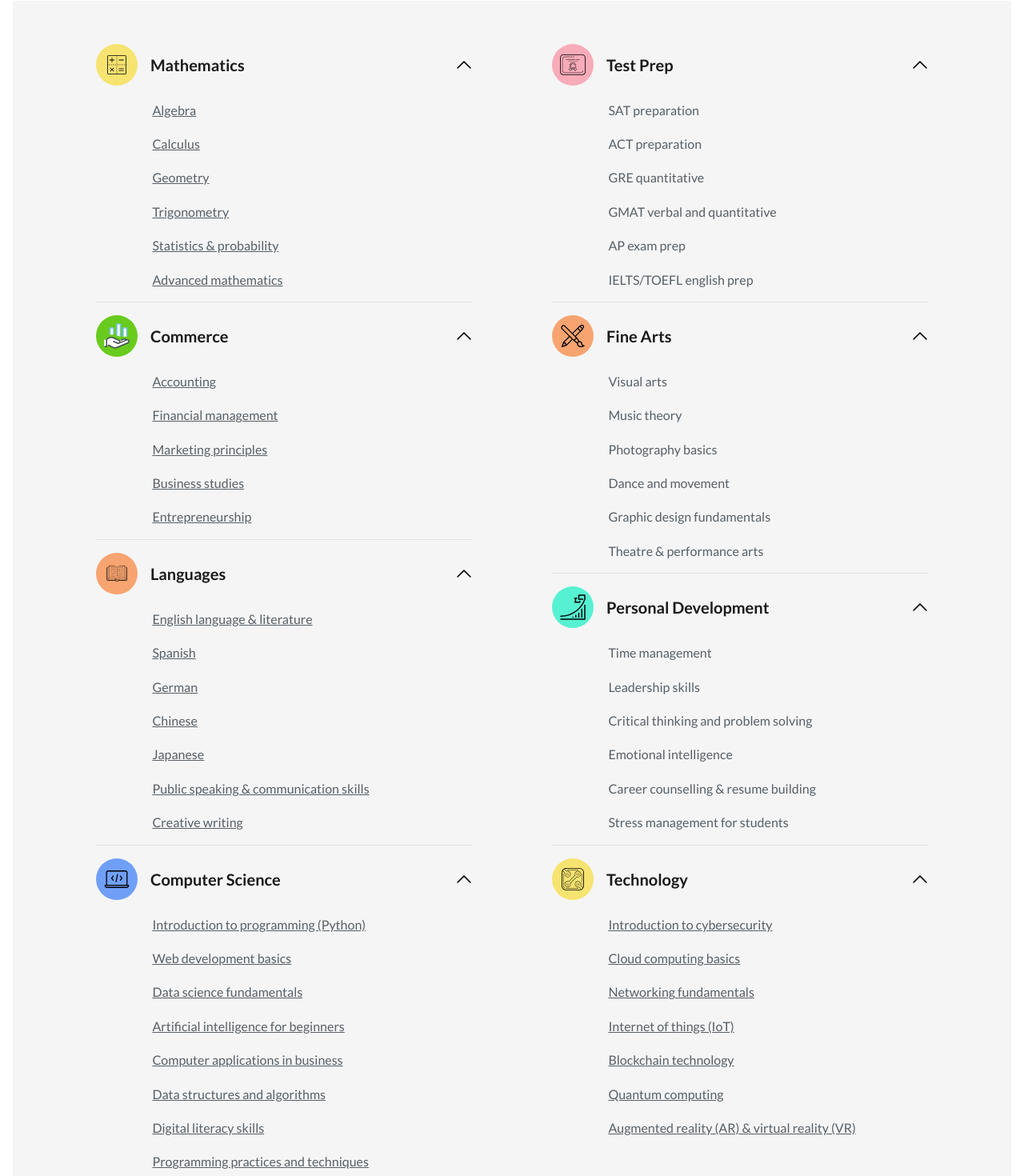
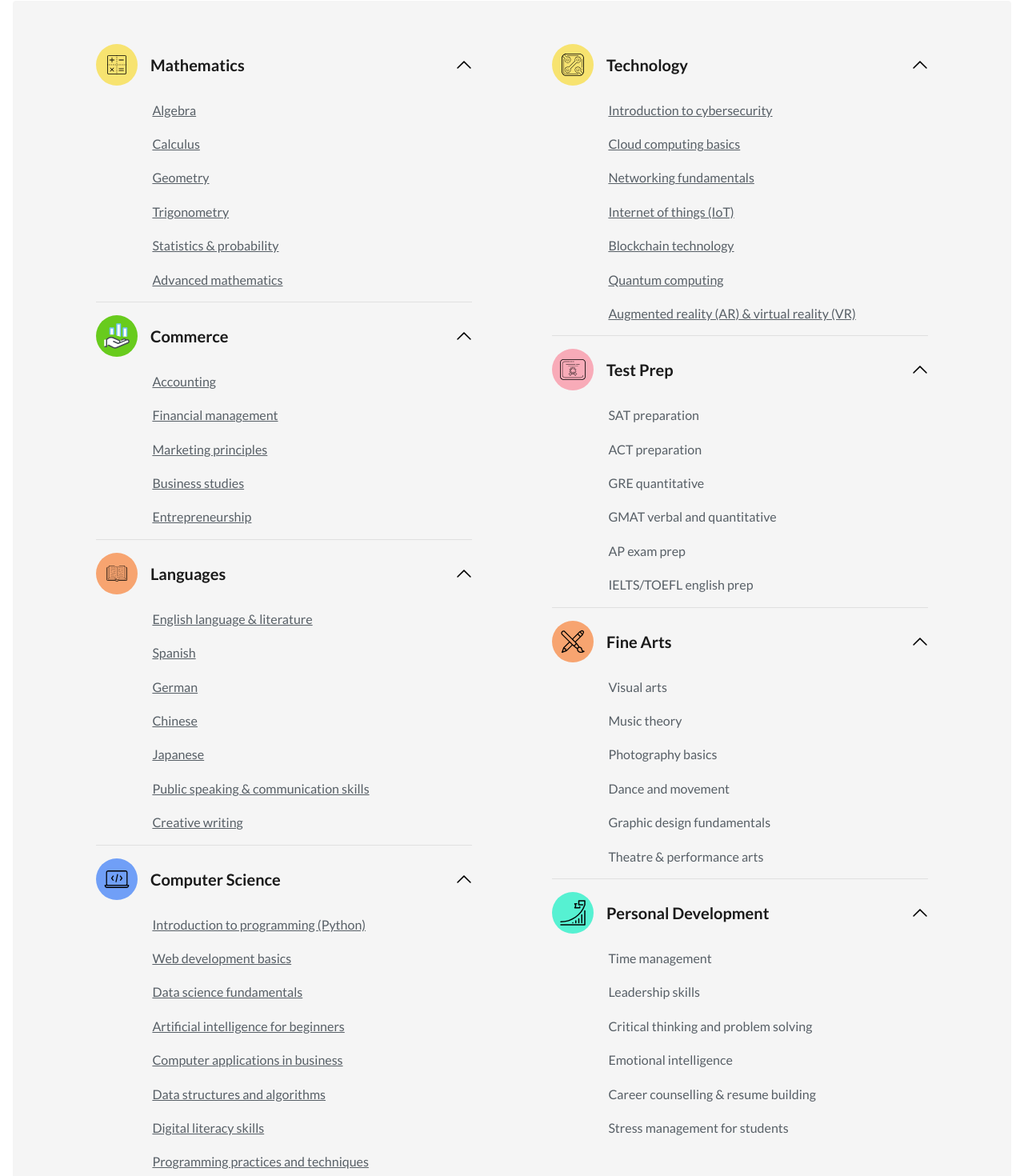
Before and after one commit to Mutohi-R/StarClasses, a React (Vite) app: page / in a window 1280 px wide. Shown: the part 500-1970 px from the top of the page at 80% size. Built offline with nearby package versions, Linux system fonts and the light colour scheme.

Commit message:
rearranged courses

```diff
--- a/src/components/Courses/Courses.jsx
+++ b/src/components/Courses/Courses.jsx
@@ -167,12 +167,18 @@ const Courses = () => {
                 </a>
               </li>
               <li>
-                <a href={webDevelopmentBasics} download={"web development basics"}>
+                <a
+                  href={webDevelopmentBasics}
+                  download={"web development basics"}
+                >
                   Web development basics
                 </a>
               </li>
               <li>
-                <a href={dataScienceFundamentals} download={"data science fundamentals"}>
+                <a
+                  href={dataScienceFundamentals}
+                  download={"data science fundamentals"}
+                >
                   Data science fundamentals
                 </a>
               </li>
@@ -182,22 +188,34 @@ const Courses = () => {
                 </a>
               </li>
               <li>
-                <a href={computerApplicationsInBusiness} download={"computer applications in business"}>
+                <a
+                  href={computerApplicationsInBusiness}
+                  download={"computer applications in business"}
+                >
                   Computer applications in business
                 </a>
               </li>
               <li>
-                <a href={dataStructuresAndAlgorithms} download={"data structures and algorithms"}>
+                <a
+                  href={dataStructuresAndAlgorithms}
+                  download={"data structures and algorithms"}
+                >
                   Data structures and algorithms
                 </a>
               </li>
               <li>
-                <a href={digitalLiteracySkills} download={"digital literacy skills"}>
+                <a
+                  href={digitalLiteracySkills}
+                  download={"digital literacy skills"}
+                >
                   Digital literacy skills
                 </a>
               </li>
               <li>
-                <a href={programmingPracticesAndTechniques} download={"programming practices and techniques"}>
+                <a
+                  href={programmingPracticesAndTechniques}
+                  download={"programming practices and techniques"}
+                >
                   Programming practices and techniques
                 </a>
               </li>
@@ -208,6 +226,58 @@ const Courses = () => {
           </div>
         </div>
         <div className="grid gap-2">
+          <AccordionItem icon={technology} title="Technology">
+            <ul role="list">
+              <li>
+                <a
+                  href={introToCybersecurity}
+                  download={"intro to cybersecurity"}
+                >
+                  Introduction to cybersecurity
+                </a>
+              </li>
+              <li>
+                <a
+                  href={cloudComputingBasics}
+                  download={"cloud computing basics"}
+                >
+                  Cloud computing basics
+                </a>
+              </li>
+              <li>
+                <a
+                  href={networkingFundamentals}
+                  download={"networking fundamentals"}
+                >
+                  Networking fundamentals
+                </a>
+              </li>
+              <li>
+                <a href={internetOfThings} download={"internet of things"}>
+                  Internet of things (IoT)
+                </a>
+              </li>
+              <li>
+                <a
+                  href={blockchainTechnology}
+                  download={"blockchain technology"}
+                >
+                  Blockchain technology
+                </a>
+              </li>
+              <li>
+                <a href={quantumComputing} download={"quantum computing"}>
+                  Quantum computing
+                </a>
+              </li>
+              <li>
+                <a href={augmentedReality} download={"augmented reality"}>
+                  Augmented reality (AR) & virtual reality (VR)
+                </a>
+              </li>
+            </ul>
+          </AccordionItem>
+          <Line />
           <AccordionItem icon={testPrep} title="Test Prep">
             <ul role="list">
               <li>SAT preparation</li>
@@ -243,46 +313,6 @@ const Courses = () => {
               <li>Stress management for students</li>
             </ul>
           </AccordionItem>
-          <Line />
-          <AccordionItem icon={technology} title="Technology">
-            <ul role="list">
-              <li>
-                <a href={introToCybersecurity} download={"intro to cybersecurity"}>
-                  Introduction to cybersecurity
-                </a>
-              </li>
-              <li>
-                <a href={cloudComputingBasics} download={"cloud computing basics"}>
-                  Cloud computing basics
-                </a>
-              </li>
-              <li>
-                <a href={networkingFundamentals} download={"networking fundamentals"}>
-                  Networking fundamentals
-                </a>
-              </li>
-              <li>
-                <a href={internetOfThings} download={"internet of things"}>
-                  Internet of things (IoT)
-                </a>
-              </li>
-              <li>
-                <a href={blockchainTechnology} download={"blockchain technology"}>
-                  Blockchain technology
-                </a>
-              </li>
-              <li>
-                <a href={quantumComputing} download={"quantum computing"}>
-                  Quantum computing
-                </a>
-              </li>
-              <li>
-                <a href={augmentedReality} download={"augmented reality"}>
-                  Augmented reality (AR) & virtual reality (VR)
-                </a>
-              </li>
-            </ul>
-          </AccordionItem>
         </div>
       </article>
     </section>
```
